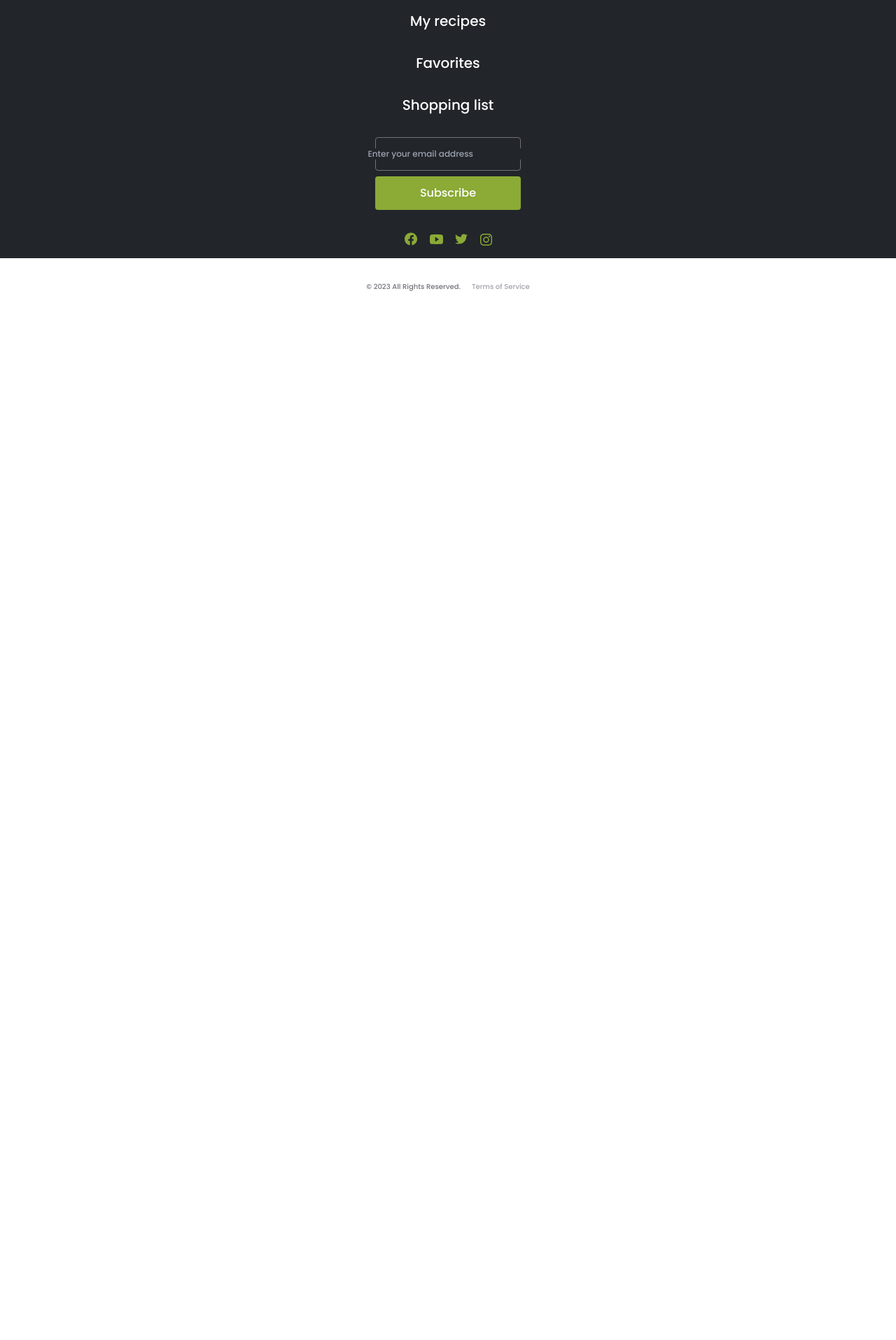
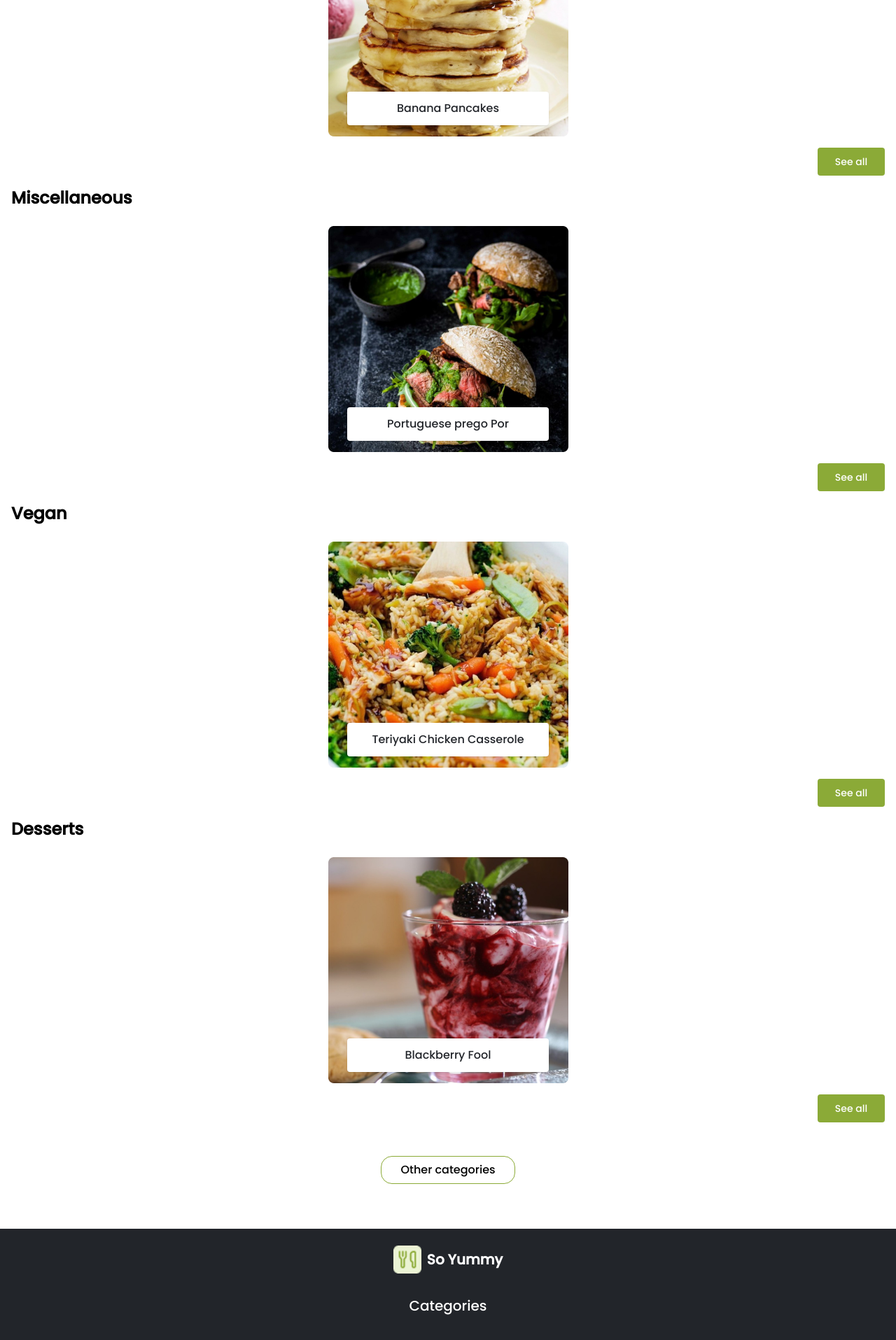
Before and after one commit to jkamin61/so-yummy, a Next.js app: page / in a window 1280 px wide. Shown: the part 880-2795 px from the top of the page at 70% size. Before the commit the page ends 1329 px from the top, so only its background shows below. Built offline with nearby package versions, Linux system fonts and the light colour scheme.

Commit message:
build new structure of main page

```diff
--- a/app/components/main-page/preview-categories.tsx
+++ b/app/components/main-page/preview-categories.tsx
@@ -1,6 +1,51 @@
+import Card from "../card";
+import Link from "next/link";
+import {StaticImageData} from "next/image";
+import pancakes from "../../../public/banana-pancakes.png";
+import por from "../../../public/portugese-prego-por.png";
+import teriyaki from "../../../public/tariyaki-chicken.png";
+import fool from "../../../public/blackberry-fool.png";
+
+const breakfasts: { name: string, image: StaticImageData, title: string, link: string } = {
+    name: "Banana Pancakes",
+    image: pancakes,
+    title: "Breakfast",
+    link: "/"
+}
+const miscellaneous: { name: string, image: StaticImageData, title: string, link: string } = {
+    name: "Portuguese prego Por",
+    image: por,
+    title: "Miscellaneous",
+    link: "/"
+}
+const vegan: { name: string, image: StaticImageData, title: string, link: string } = {
+    name: "Teriyaki Chicken Casserole",
+    image: teriyaki,
+    title: "Vegan",
+    link: "/"
+}
+const desserts: { name: string, image: StaticImageData, title: string, link: string } = {
+    name: "Blackberry Fool",
+    image: fool,
+    title: "Desserts",
+    link: "/"
+}
+
 function previewCategories(): JSX.Element {
     return (
-        <></>
+        <section className="container p-4">
+            <Card image={breakfasts.image} name={breakfasts.name} title={breakfasts.title} link={breakfasts.link}/>
+            <Card image={miscellaneous.image} name={miscellaneous.name} title={miscellaneous.title}
+                  link={miscellaneous.link}/>
+            <Card image={vegan.image} name={vegan.name} title={vegan.title}
+                  link={vegan.link}/>
+            <Card image={desserts.image} name={desserts.name} title={desserts.title}
+                  link={desserts.link}/>
+            <Link href="/"
+                  className="flex justify-center my-12 items-center h-10 w-48 border border-asparagus rounded-2xl m-auto hover:animate-bounce motion-reduce:hover:animate-bounce">
+                <p>Other categories</p>
+            </Link>
+        </section>
     );
 }
 
```
